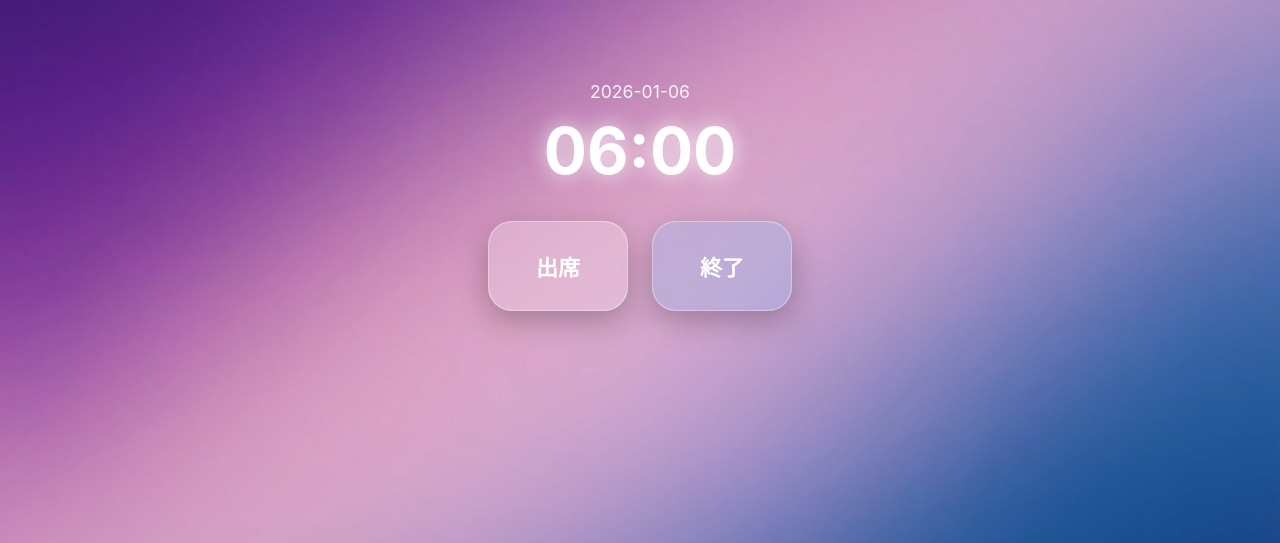
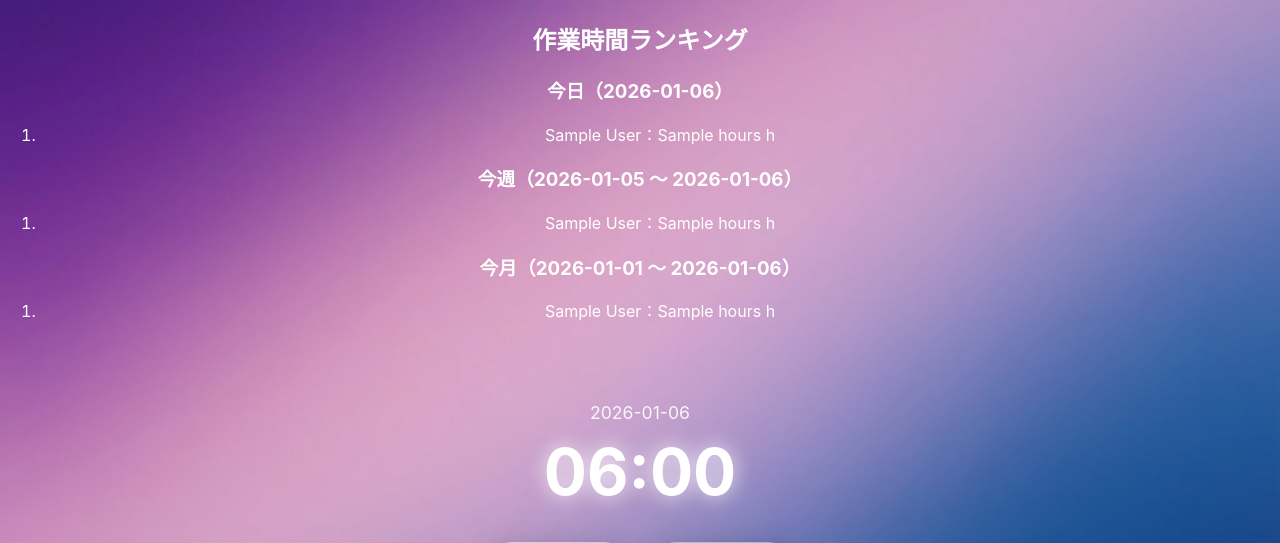
Before and after one commit to heatshub/attendance-app, a Flask app: page / in a window 1280 px wide. Shown: the part 65-608 px from the top of the page. Run offline with Flask 3, Linux system fonts and the light colour scheme; a user stored in the database is signed in; a database or web service that is not in the repository returns one stand-in record (values such as "Sample title"); parts of the project's set-up code (start-up, migrations or seed data) failed here and were passed over; some libraries are stand-ins or nearby versions.

Commit message:
Add work time ranking to home page

```diff
--- a/templates/home.html
+++ b/templates/home.html
@@ -234,6 +234,37 @@
 
 
 </head>
+
+<h2>作業時間ランキング</h2>
+
+<h3>今日（{{ today }}）</h3>
+<ol>
+  {% for r in rank_today %}
+    <li>{{ r.display_name }}：{{ r.hours }} h</li>
+  {% else %}
+    <li>データがありません</li>
+  {% endfor %}
+</ol>
+
+<h3>今週（{{ week_start }} 〜 {{ today }}）</h3>
+<ol>
+  {% for r in rank_week %}
+    <li>{{ r.display_name }}：{{ r.hours }} h</li>
+  {% else %}
+    <li>データがありません</li>
+  {% endfor %}
+</ol>
+
+<h3>今月（{{ month_start }} 〜 {{ today }}）</h3>
+<ol>
+  {% for r in rank_month %}
+    <li>{{ r.display_name }}：{{ r.hours }} h</li>
+  {% else %}
+    <li>データがありません</li>
+  {% endfor %}
+</ol>
+
+
 <body>
 
     <div class="date">{{ today }}</div>
```
